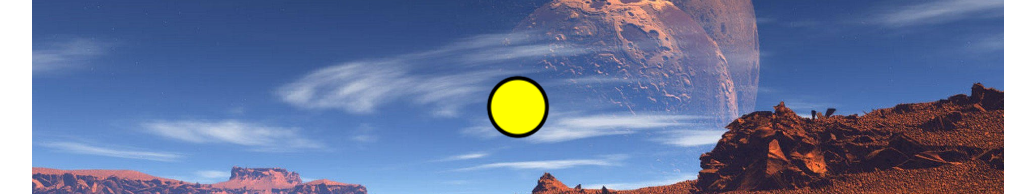
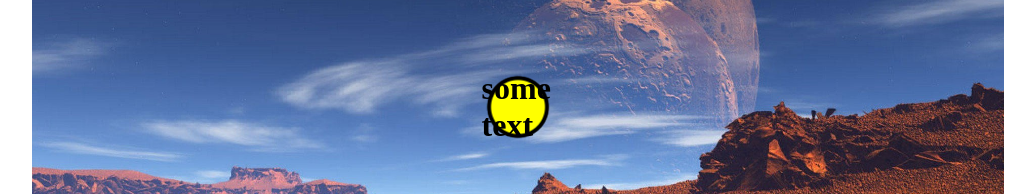
Before and after one commit to jackmcguinness-1/parallaxTS, a website built with webpack: page src/index.html in a window 1280 px wide. Shown: the part 325-519 px from the top of the page, without its empty margins (122-1157 px from the left). Built offline with nearby package versions, Linux system fonts and the light colour scheme.

Commit message:
added some text in testing file

```diff
--- a/examples/simple/styles.css
+++ b/examples/simple/styles.css
@@ -76,3 +76,16 @@
     margin-top: auto;
     margin-bottom: auto;
 }
+
+#parallaxText{
+    position: relative;
+    display: block;
+    grid-column: 1/2;
+    grid-row: 1/2;
+    width: 7.5%;
+    height: width;
+    margin-left: auto;
+    margin-right: auto;
+    margin-top: 1px;
+    margin-bottom: auto;
+}
--- a/src/index.html
+++ b/src/index.html
@@ -4,12 +4,13 @@
     <meta charset="UTF-8">
     <meta http-equiv="X-UA-Compatible" content="IE=edge">
     <meta name="viewport" content="width=device-width, initial-scale=1.0">
-    <link rel="stylesheet" href="styles.css" type="text/css"/>
+    <link rel="stylesheet" href="./styles.css" type="text/css"/>
     <title>Parallax</title>
 </head>
 <body>
     <script type="module" src="../build/parallax.js"></script>
     <div class="parallaxScene">
+        <h1 id="parallaxText" class="parallaxElement" zIndex="4" orientation="1">some text</h1>
         <img src="../imgs/circle.png" id="circleImg1" class="parallaxElement" zIndex="3" orientation="-1">
         <img src="../imgs/circle.png" id="circleImg2" class="parallaxElement" zIndex="3" orientation="1">
         <img src="../imgs/background.jpg" id="backgroundImg" class="parallaxElement" zIndex="0.1" orientation="-1">
--- a/src/styles.css
+++ b/src/styles.css
@@ -76,3 +76,16 @@
     margin-top: auto;
     margin-bottom: auto;
 }
+
+#parallaxText{
+    position: relative;
+    display: block;
+    grid-column: 1/2;
+    grid-row: 1/2;
+    width: 7.5%;
+    height: width;
+    margin-left: auto;
+    margin-right: auto;
+    margin-top: auto;
+    margin-bottom: auto;
+}
```
Also changed, not shown: examples/simple/index.html (+1 -0 lines).
